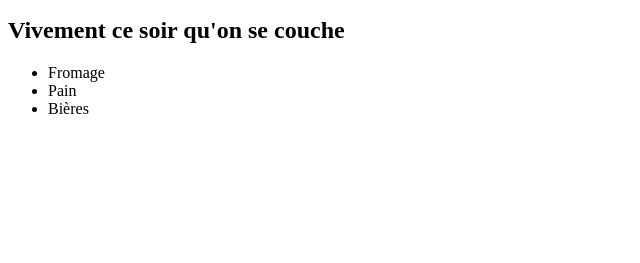
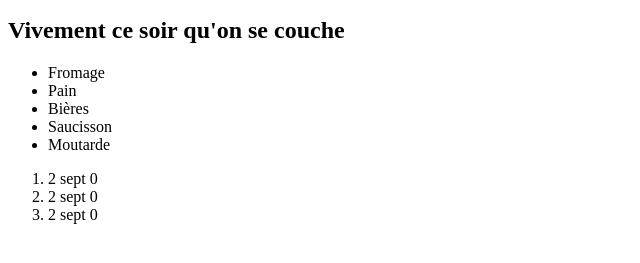
Before and after one commit to lorisgschwind/premier-depot, a plain HTML site: page index.html in a window 1280 px wide. Shown: the part 87-350 px from the top of the page, without its empty margins (0-640 px from the left). Drawn offline with Linux system fonts and the light colour scheme.

Commit message:
Ajout d'une liste

```diff
--- a/index.html
+++ b/index.html
@@ -7,4 +7,12 @@
   <li>Fromage</li>
   <li>Pain</li>
   <li>Bières</li>
+  <li>Saucisson</li>
+  <li>Moutarde</li>
 </ul>
+
+<ol>
+  <li>2 sept 0</li>
+  <li>2 sept 0</li>
+  <li>2 sept 0</li>
+</ol>
```
